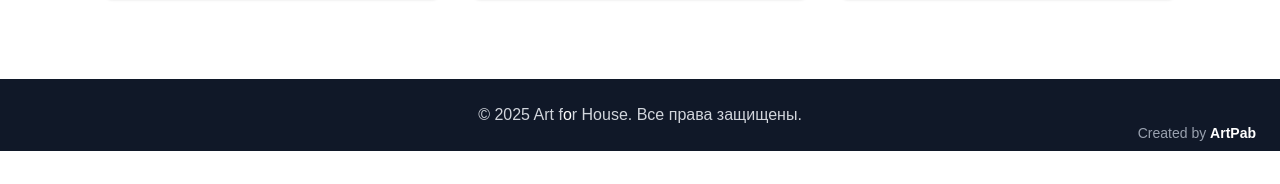
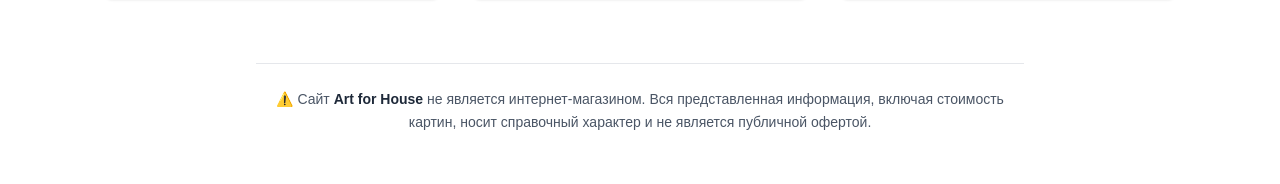
Before and after one commit to kanashart-ops/artforhouse-site, a Next.js app: page /shop in a window 1280 px wide. Shown: the part 1117-1301 px from the top of the page. Before the commit the page ends 1268 px from the top, so only its background shows below. Built offline with nearby package versions, Linux system fonts and the light colour scheme.

Commit message:
update: добавлено уведомление о справочном характере цен на странице shop

```diff
--- a/app/shop/page.tsx
+++ b/app/shop/page.tsx
@@ -248,6 +248,14 @@ export default function ShopPage() {
         </div>
       )}
 
+      {/* уведомление о справочном характере цен */}
+      <div className="mt-16 text-center text-sm text-gray-600 max-w-3xl mx-auto leading-relaxed px-4 border-t border-gray-200 pt-6">
+        <p>
+          ⚠️ Сайт <span className="font-semibold text-gray-800">Art for House</span> не является интернет-магазином.
+          Вся представленная информация, включая стоимость картин, носит справочный характер и не является публичной офертой.
+        </p>
+      </div>
+
       <style jsx global>{`
         @keyframes slideIn {
           from {
```
